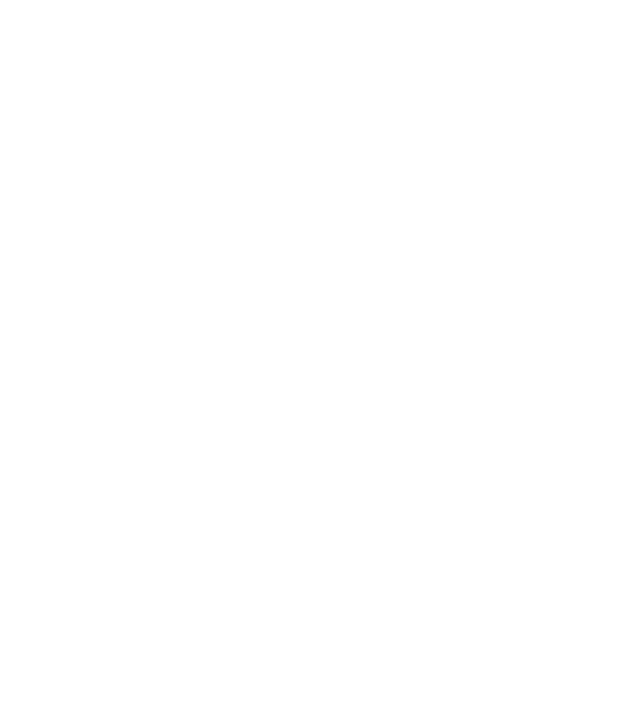
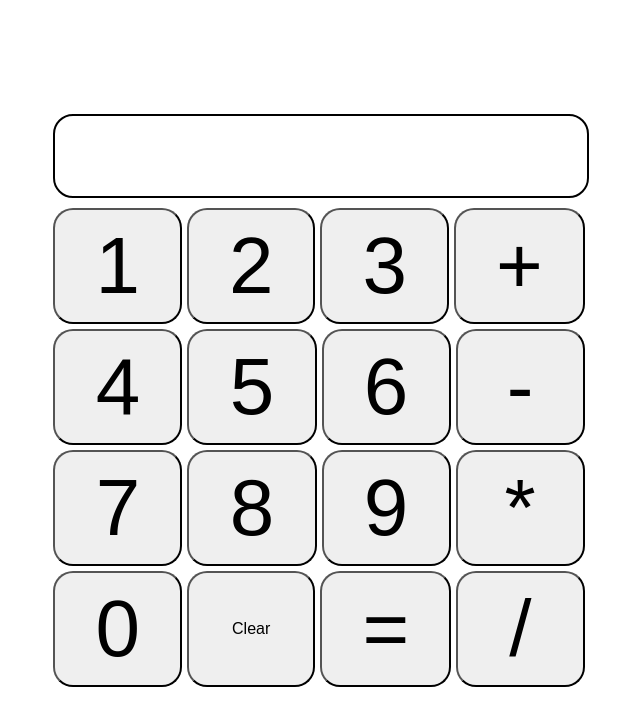
Before and after one commit to marj-ayy/Calculator, a plain HTML site: page index.html in a window 1280 px wide. Shown: the whole page, without its empty margins (321-961 px from the left). Drawn offline with Linux system fonts and the light colour scheme.

Commit message:
Add calculator elements in page

```diff
--- a/index.html
+++ b/index.html
@@ -8,6 +8,34 @@
     <script src="calc.js" defer></script>
 </head>
 <body>
-
+    <div class="calculatorContainer">
+        <div class="display"></div>
+        <div class="buttons">
+            <div class="rowContainer">
+                <button type="button" class="btn">1</button>
+                <button type="button" class="btn">2</button>
+                <button type="button" class="btn">3</button>
+                <button type="button" class="btn">+</button>
+            </div>
+            <div class="rowContainer">
+                <button type="button" class="btn">4</button>
+                <button type="button" class="btn">5</button>
+                <button type="button" class="btn">6</button>
+                <button type="button" class="btn">-</button>
+            </div>
+            <div class="rowContainer">
+                <button type="button" class="btn">7</button>
+                <button type="button" class="btn">8</button>
+                <button type="button" class="btn">9</button>
+                <button type="button" class="btn">*</button>
+            </div>
+            <div class="rowContainer">
+                <button type="button" class="btn">0</button>
+                <button type="button" class="btn clear">Clear</button>
+                <button type="button" class="btn">=</button>
+                <button type="button" class="btn">/</button>
+            </div>
+        </div>
+    </div>
 </body>
 </html>
--- a/styles.css
+++ b/styles.css
@@ -0,0 +1,44 @@
+* {
+    margin: 0;
+    padding: 0;
+}
+
+body {
+    display: flex;
+    flex-direction: column;
+    align-items: center;
+    justify-content: center;
+    height: 100vh;
+}
+
+.btn {
+    font-size: 10vh;
+    padding: 10px 40px;
+    border-radius: 20px;
+    flex: 1;
+}
+
+.btn.clear {
+    font-size: 2vh;
+}
+
+.display {
+    height: 10vh;
+    width: 100%;
+    margin-bottom: 10px;
+    border: solid;
+    border-color: black;
+    border-width: 2px;
+    border-radius: 20px;
+}
+
+.buttons {
+    display: flex;
+    flex-direction: column;
+    gap: 5px;
+}
+
+.rowContainer {
+    display: flex;
+    gap: 5px;
+}
```
